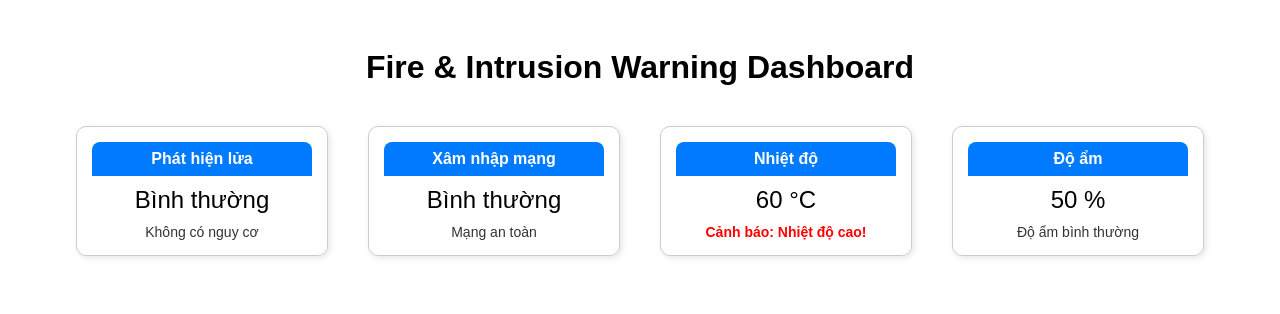
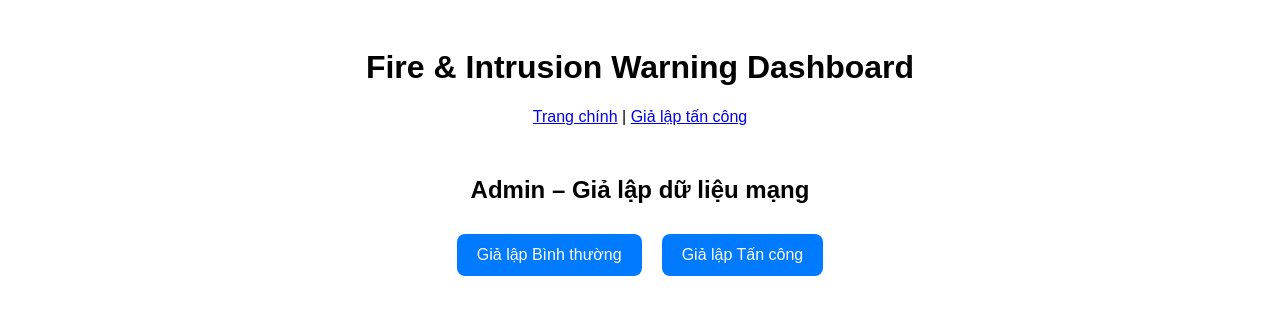
Before and after one commit to huudatit/Fire-and-instrusion-warning, a Vue app in the folder front_end/: page /#/admin in a window 1280 px wide. Before the commit this address led to /. Shown: the top 314 px of the page. Built offline with nearby package versions, Linux system fonts and the light colour scheme; no server answers.

Commit message:
Cập nhật code từ máy local

```diff
--- a/front_end/package.json
+++ b/front_end/package.json
@@ -13,7 +13,8 @@
     "axios": "^1.8.4",
     "chart.js": "^4.4.8",
     "vue": "^3.5.13",
-    "vue-chartjs": "^5.3.2"
+    "vue-chartjs": "^5.3.2",
+    "vue-router": "^4.5.0"
   },
   "devDependencies": {
     "@eslint/js": "^9.23.0",
--- a/front_end/src/App.vue
+++ b/front_end/src/App.vue
@@ -1,92 +1,14 @@
 <template>
   <div class="container">
     <h1>Fire & Intrusion Warning Dashboard</h1>
-    <div class="cards">
-      <SensorCard
-        title="Phát hiện lửa"
-        :value="fireDetected ? 'Có lửa' : 'Bình thường'"
-        :warning="fireDetected"
-        :warning-message="
-          fireDetected ? 'Cảnh báo: Có cháy!' : 'Không có nguy cơ'
-        "
-      />
-
-      <SensorCard
-        title="Xâm nhập mạng"
-        :value="intrusionType"
-        :warning="intrusionType !== 'Bình thường'"
-        :warning-message="
-          intrusionType !== 'Bình thường'
-            ? 'Cảnh báo: ' + intrusionType
-            : 'Mạng an toàn'
-        "
-      />
-
-      <SensorCard
-        title="Nhiệt độ"
-        :value="temperature + ' °C'"
-        :warning="temperature > 50"
-        :warning-message="
-          temperature > 50 ? 'Cảnh báo: Nhiệt độ cao!' : 'Nhiệt độ bình thường'
-        "
-      />
-
-      <SensorCard
-        title="Độ ẩm"
-        :value="humidity + ' %'"
-        :warning="humidity > 80"
-        :warning-message="
-          humidity > 80 ? 'Cảnh báo: Độ ẩm cao!' : 'Độ ẩm bình thường'
-        "
-      />
-    </div>
+    <nav>
+      <router-link to="/">Trang chính</router-link> |
+      <router-link to="/admin">Giả lập tấn công</router-link>
+    </nav>
+    <router-view />
   </div>
 </template>
 
 <script>
-import SensorCard from "./components/SensorCard.vue";
-import axios from "axios";
-
-export default {
-  components: { SensorCard },
-  data() {
-    return {
-      fireDetected: false,
-      intrusionType: "Bình thường",
-      temperature: 60.0,
-      humidity: 50.0,
-    };
-  },
-  mounted() {
-    this.fetchSensorData();
-    setInterval(this.fetchSensorData, 3000);
-  },
-  methods: {
-    fetchSensorData() {
-      axios
-        .get("https://fire-and-instrusion-warning.onrender.com/api/status")
-        .then((res) => {
-          this.fireDetected = res.data.fire;
-          this.intrusionType = res.data.intrusion;
-          this.temperature = res.data.temperature;
-          this.humidity = res.data.humidity;
-        });
-    },
-  },
-};
+export default {};
 </script>
-
-<style>
-.container {
-  padding: 20px;
-  font-family: Arial, sans-serif;
-  text-align: center;
-}
-.cards {
-  display: flex;
-  justify-content: center;
-  flex-wrap: wrap;
-  gap: 20px;
-  margin-top: 30px;
-}
-</style>
--- /dev/null
+++ b/front_end/src/views/AdminView.vue
@@ -0,0 +1,85 @@
+<template>
+    <div class="admin-container">
+      <h2> Admin – Giả lập dữ liệu mạng</h2>
+      <div class="btn-group">
+        <button @click="simulate('normal')">Giả lập Bình thường</button>
+        <button @click="simulate('attack')">Giả lập Tấn công</button>
+      </div>
+      <p v-if="result"> Kết quả từ server: <strong>{{ result }}</strong></p>
+    </div>
+  </template>
+
+  <script>
+  import axios from "axios";
+
+  export default {
+    data() {
+      return {
+        result: "",
+      };
+    },
+    methods: {
+      simulate(type) {
+        const normal_input = {
+          protocol_type: 0,
+          flag: 1,
+          src_bytes: 300,
+          dst_bytes: 1000,
+          count: 2,
+          same_srv_rate: 0.8,
+          diff_srv_rate: 0.1,
+          dst_host_srv_count: 100,
+          dst_host_same_srv_rate: 0.9,
+          dst_host_same_src_port_rate: 0.8,
+        };
+
+        const attack_input = {
+          protocol_type: 1,
+          flag: 3,
+          src_bytes: 0,
+          dst_bytes: 2000,
+          count: 100,
+          same_srv_rate: 0.1,
+          diff_srv_rate: 0.9,
+          dst_host_srv_count: 255,
+          dst_host_same_srv_rate: 0.02,
+          dst_host_same_src_port_rate: 0.01,
+        };
+
+        const data = type === "normal" ? normal_input : attack_input;
+
+        axios
+          .post("https://fire-and-instrusion-warning.onrender.com/api/infer", data)
+          .then((res) => {
+            this.result = res.data.intrusion;
+          })
+          .catch((err) => {
+            this.result = "Lỗi gửi yêu cầu!";
+            console.error(err);
+          });
+      },
+    },
+  };
+  </script>
+
+  <style scoped>
+  .admin-container {
+    text-align: center;
+    padding: 30px;
+  }
+
+  .btn-group button {
+    padding: 12px 20px;
+    margin: 10px;
+    font-size: 16px;
+    border-radius: 8px;
+    border: none;
+    background-color: #007bff;
+    color: white;
+    cursor: pointer;
+  }
+
+  .btn-group button:hover {
+    background-color: #0056b3;
+  }
+  </style>
--- /dev/null
+++ b/front_end/src/views/DashboardView.vue
@@ -0,0 +1,92 @@
+<template>
+    <div class="container">
+      <h1>Fire & Intrusion Warning Dashboard</h1>
+      <div class="cards">
+        <SensorCard
+          title="Phát hiện lửa"
+          :value="fireDetected ? 'Có lửa' : 'Bình thường'"
+          :warning="fireDetected"
+          :warning-message="
+            fireDetected ? 'Cảnh báo: Có cháy!' : 'Không có nguy cơ'
+          "
+        />
+
+        <SensorCard
+          title="Xâm nhập mạng"
+          :value="intrusionType"
+          :warning="intrusionType !== 'Bình thường'"
+          :warning-message="
+            intrusionType !== 'Bình thường'
+              ? 'Cảnh báo: ' + intrusionType
+              : 'Mạng an toàn'
+          "
+        />
+
+        <SensorCard
+          title="Nhiệt độ"
+          :value="temperature + ' °C'"
+          :warning="temperature > 50"
+          :warning-message="
+            temperature > 50 ? 'Cảnh báo: Nhiệt độ cao!' : 'Nhiệt độ bình thường'
+          "
+        />
+
+        <SensorCard
+          title="Độ ẩm"
+          :value="humidity + ' %'"
+          :warning="humidity > 80"
+          :warning-message="
+            humidity > 80 ? 'Cảnh báo: Độ ẩm cao!' : 'Độ ẩm bình thường'
+          "
+        />
+      </div>
+    </div>
+  </template>
+
+  <script>
+  import SensorCard from "../components/SensorCard.vue";
+  import axios from "axios";
+
+  export default {
+    components: { SensorCard },
+    data() {
+      return {
+        fireDetected: false,
+        intrusionType: "Bình thường",
+        temperature: 60.0,
+        humidity: 50.0,
+      };
+    },
+    mounted() {
+      this.fetchSensorData();
+      setInterval(this.fetchSensorData, 3000);
+    },
+    methods: {
+      fetchSensorData() {
+        axios
+          .get("https://fire-and-instrusion-warning.onrender.com/api/status")
+          .then((res) => {
+            this.fireDetected = res.data.fire;
+            this.intrusionType = res.data.intrusion;
+            this.temperature = res.data.temperature;
+            this.humidity = res.data.humidity;
+          });
+      },
+    },
+  };
+  </script>
+
+  <style>
+  .container {
+    padding: 20px;
+    font-family: Arial, sans-serif;
+    text-align: center;
+  }
+  .cards {
+    display: flex;
+    justify-content: center;
+    flex-wrap: wrap;
+    gap: 20px;
+    margin-top: 30px;
+  }
+  </style>
```
Also changed, not shown: front_end/src/main.js (+4 -3 lines), front_end/src/router/index.js (added, +15 -0 lines), 2 other files (tests, documents, lock files or other folders).
